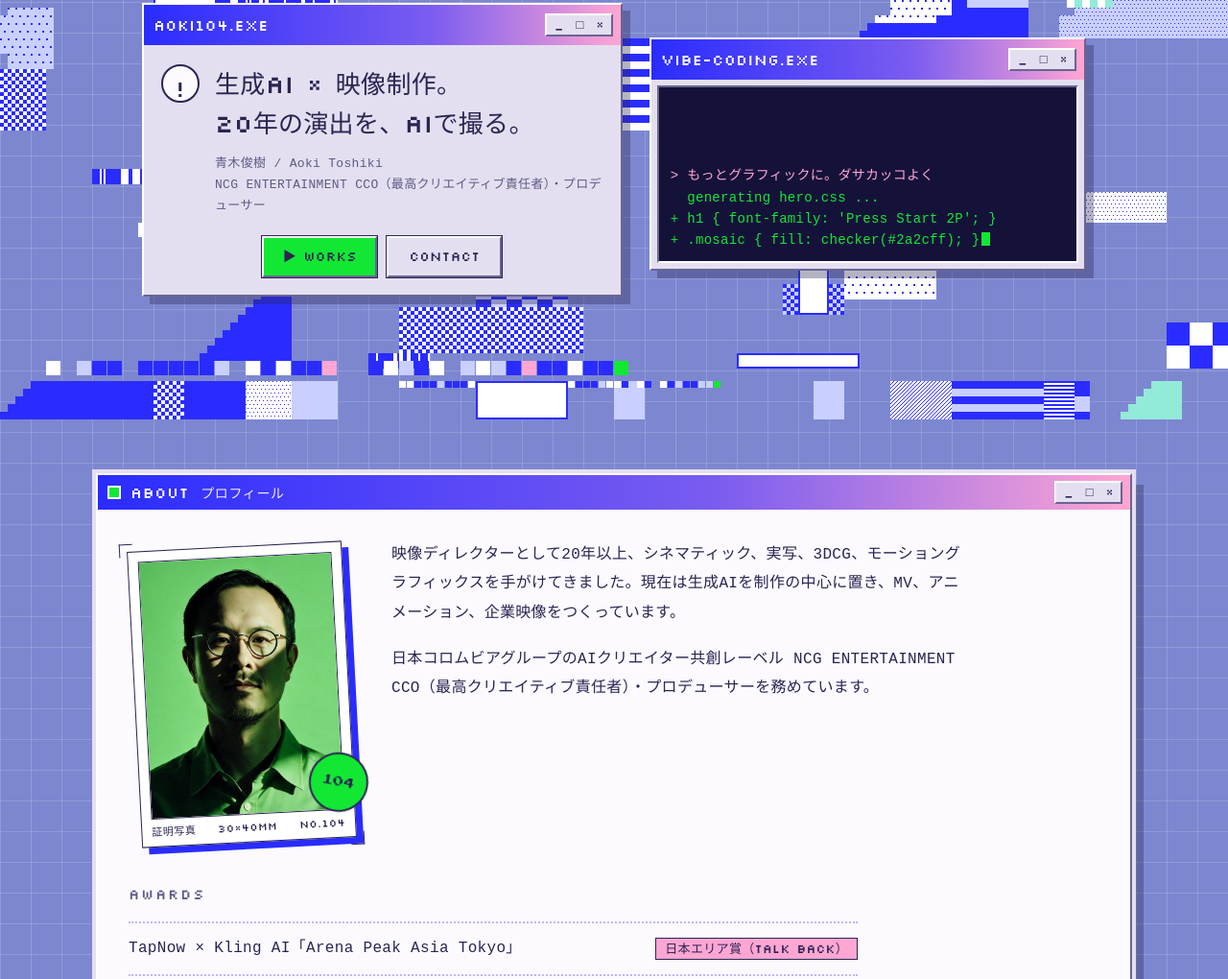
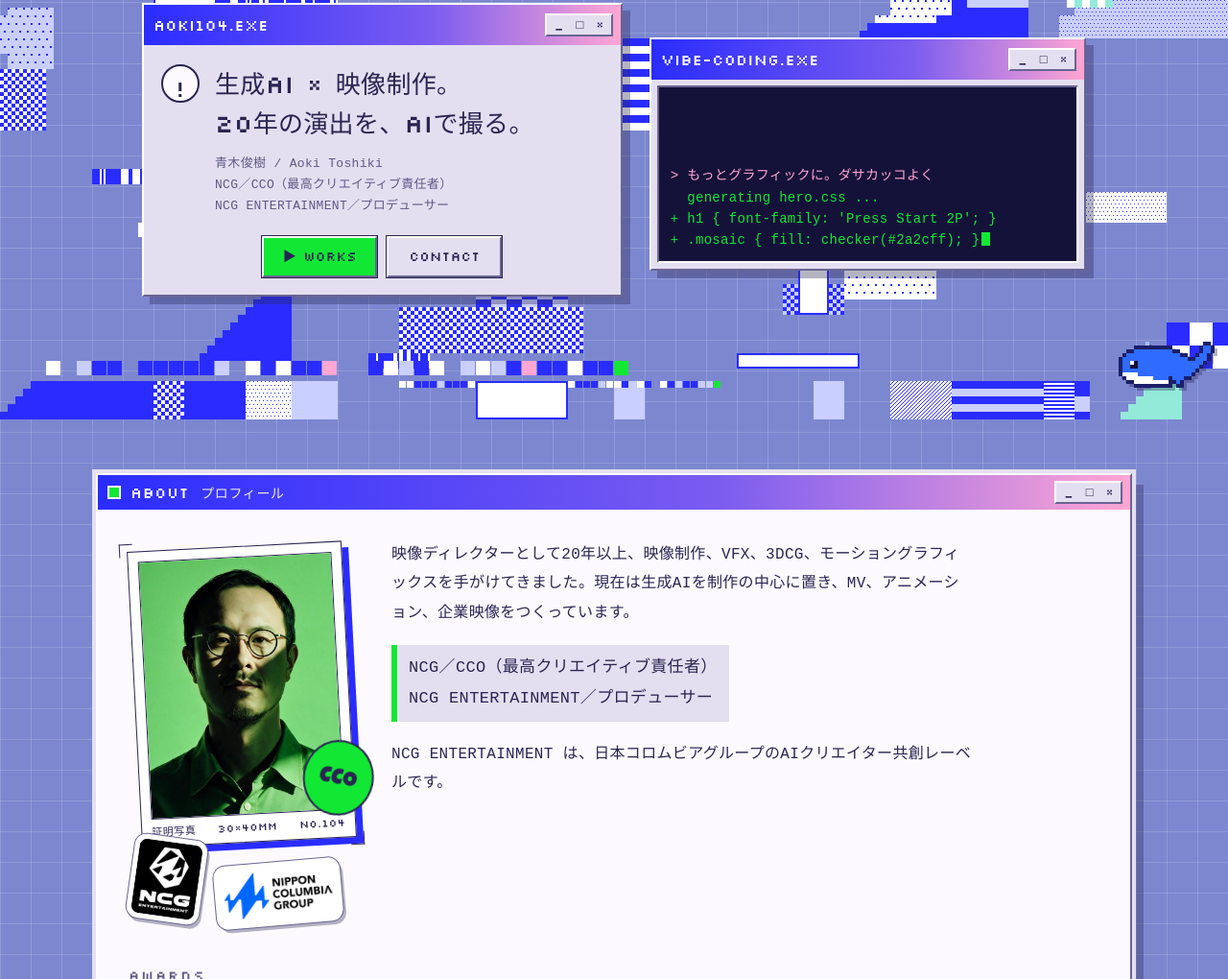
Before and after one commit to aoki104/aoki-portfolio, a plain HTML site: page index.html in a window 1280 px wide. Shown: the part 382-1402 px from the top of the page at 96% size. Drawn offline with Linux system fonts and the light colour scheme; a web font is replaced by a local one.

Commit message:
Titles, VFX, logo stickers, CCO stamp, pixel whale and peeking dolphins
Co-Authored-By: Claude Fable 5.2 <noreply@anthropic.com>
Claude-Session: https://claude.ai/code/session_01Rv3VSycfSpbcQ5uWx2edqw

```diff
--- a/index.html
+++ b/index.html
@@ -7,7 +7,7 @@
 <meta name="description" content="AoKi¹⁰⁴（青木俊樹）生成AI × 映像制作。MV、アニメーション、企業映像のディレクション。">
 <link rel="preconnect" href="https://fonts.googleapis.com">
 <link rel="preconnect" href="https://fonts.gstatic.com" crossorigin>
-<link href="https://fonts.googleapis.com/css2?family=DotGothic16&family=Press+Start+2P&family=Silkscreen:wght@400;700&display=swap" rel="stylesheet">
+<link href="https://fonts.googleapis.com/css2?family=DotGothic16&family=Luckiest+Guy&family=Press+Start+2P&family=Silkscreen:wght@400;700&display=swap" rel="stylesheet">
 <style>
 /* Layout idea: a newtro desktop crossed with a two-colour pixel poster. Periwinkle wallpaper, old-style
    program windows, and generated mosaics of checker, stripe and dot blocks in electric blue.
@@ -255,6 +255,32 @@ h1 sup { font-size: .36em; top: 0; margin-left: .1em; }
 @media (prefers-reduced-motion: reduce) {
   .id-photo::before, .id-photo::after { animation: none; }
 }
+
+/* Stamp, stickers */
+.idcard::after { content: "CCO"; width: 70px; height: 70px; right: -22px; bottom: 22px; font-family: "Luckiest Guy", "Arial Black", Impact, sans-serif; font-size: 23px; letter-spacing: .02em; padding-top: 5px; }
+.about .titles { font-size: 17px; line-height: 1.9; padding: 8px 12px; border-left: 6px solid var(--accent); background: var(--win); width: fit-content; max-width: 100%; }
+.stickers { position: relative; z-index: 1; display: flex; gap: 12px; align-items: flex-start; margin: 4px 0 0 2px; }
+.sticker { display: block; background: #fff; padding: 5px; border-radius: 12px; box-shadow: 0 0 0 1px var(--edge-dark), 3px 4px 0 rgba(42, 37, 82, .35); }
+.sticker img { display: block; width: 100%; height: auto; border-radius: 8px; }
+.sticker.ncg { width: 76px; transform: rotate(8deg); margin-top: -10px; }
+.sticker.grp { width: 132px; transform: rotate(-5deg); margin-top: 16px; }
+
+/* Pixel pets */
+section { position: relative; }
+section > .wrap { position: relative; z-index: 1; }
+canvas.sprite { display: block; image-rendering: pixelated; }
+.whale { position: fixed; right: 14px; bottom: 14px; z-index: 9; pointer-events: none; animation: bob 2.4s steps(4, end) infinite; filter: drop-shadow(3px 3px 0 rgba(42, 37, 82, .35)); }
+@keyframes bob { 50% { transform: translateY(-6px); } }
+.peek { position: absolute; top: 0; z-index: 0; pointer-events: none; transform: translateY(8%); transition: transform .55s steps(7, end); }
+.peek.up { transform: translateY(-78%); }
+.peek.flip canvas { transform: scaleX(-1); }
+
+@media (max-width: 720px) {
+  .whale { right: 8px; bottom: 8px; }
+}
+@media (prefers-reduced-motion: reduce) {
+  .whale { animation: none; }
+}
 </style>
 </head>
 <body>
@@ -285,7 +311,7 @@ h1 sup { font-size: .36em; top: 0; margin-left: .1em; }
             <span class="q" aria-hidden="true">!</span>
             <div>
               <p class="copy">生成AI × 映像制作。<br>20年の演出を、AIで撮る。</p>
-              <p class="who">青木俊樹 / Aoki Toshiki<br>NCG ENTERTAINMENT CCO（最高クリエイティブ責任者）・プロデューサー</p>
+              <p class="who">青木俊樹 / Aoki Toshiki<br>NCG／CCO（最高クリエイティブ責任者）<br>NCG ENTERTAINMENT／プロデューサー</p>
             </div>
           </div>
           <div class="dialog-actions">
@@ -311,13 +337,20 @@ h1 sup { font-size: .36em; top: 0; margin-left: .1em; }
       <div class="cols">
         <div class="body">
           <div class="about-grid">
-            <figure class="idcard">
+            <div class="id-col">
+              <figure class="idcard">
               <div class="id-photo"><img src="id-photo.jpg" alt="青木俊樹のポートレート" width="600" height="800"></div>
               <figcaption class="mono"><span>証明写真</span><span>30×40mm</span><span>No.104</span></figcaption>
             </figure>
+              <div class="stickers">
+                <span class="sticker ncg"><img src="sticker-ncg-ent.png" alt="NCG ENTERTAINMENT" width="320" height="377"></span>
+                <span class="sticker grp"><img src="sticker-nc-group.png" alt="NIPPON COLUMBIA GROUP" width="520" height="236"></span>
+              </div>
+            </div>
             <div>
-              <p>映像ディレクターとして20年以上、シネマティック、実写、3DCG、モーショングラフィックスを手がけてきました。現在は生成AIを制作の中心に置き、MV、アニメーション、企業映像をつくっています。</p>
-              <p>日本コロムビアグループのAIクリエイター共創レーベル NCG ENTERTAINMENT CCO（最高クリエイティブ責任者）・プロデューサーを務めています。</p>
+              <p>映像ディレクターとして20年以上、映像制作、VFX、3DCG、モーショングラフィックスを手がけてきました。現在は生成AIを制作の中心に置き、MV、アニメーション、企業映像をつくっています。</p>
+              <p class="titles">NCG／CCO（最高クリエイティブ責任者）<br>NCG ENTERTAINMENT／プロデューサー</p>
+              <p>NCG ENTERTAINMENT は、日本コロムビアグループのAIクリエイター共創レーベルです。</p>
             </div>
           </div>
 
@@ -692,6 +725,93 @@ document.querySelectorAll('img[data-yt]').forEach(function (img) {
   }
   next();
 })();
+
+// Pixel pets, drawn here from small character maps. A whale stays fixed in the corner of the screen;
+// dolphins pop up from behind the windows now and then.
+(function () {
+  var PAL = { d: '#1b1f6b', b: '#2f6bff', l: '#9fc2ff', w: '#ffffff', k: '#15123a', t: '#35c3e8', u: '#bff0ff' };
+  var WHALE = [
+    '......l.l',
+    '.......l',
+    '.......l..............dd',
+    '....dddddddddd.......dbbd',
+    '..ddbbbbbbbbbbdd.....dbbd',
+    '.dbbbbbbbbbbbbbbdd..dbbd',
+    'dbbbbbbbbbbbbbbbbbddbbbd',
+    'dbbwkbbbbbbbbbbbbbbbbbd',
+    'dbbkkbbbbbbbbbbbbbbbbd',
+    'dbbbbbbbbbbbbbbbbbbbd',
+    'dwwwwbbbbbbbbbbbbbbd',
+    '.dwwwwwwwbbbbdbbbdd',
+    '..ddwwwwwwwwwddbd',
+    '....dddddddddd.dd'
+  ];
+  var DOLPHIN = [
+    '......dddd',
+    '....ddttttdd',
+    '...dttttttttd',
+    '..dttttttttttd',
+    '.dttwkttttttttd',
+    'ddttkktttttttttd',
+    'duuuttttttttttttd',
+    '.ddduuttttttttttd',
+    '...duuuttttttttd',
+    '...duuuutttttttdd',
+    '...duuuuttttttttdd',
+    '...duuuutttttttd',
+    '...duuuuttttttd',
+    '...duuuuttttttd',
+    '...duuuuttttttd',
+    '...duuuuttttttd'
+  ];
+  function sprite(rows, scale, skip) {
+    var w = 0, cv = document.createElement('canvas'), ctx, x, y, c;
+    rows.forEach(function (r) { w = Math.max(w, r.length); });
+    cv.width = w; cv.height = rows.length; cv.className = 'sprite';
+    cv.style.width = w * scale + 'px'; cv.style.height = rows.length * scale + 'px';
+    ctx = cv.getContext('2d');
+    cv.redraw = function (skipRows) {
+      ctx.clearRect(0, 0, w, rows.length);
+      for (y = skipRows || 0; y < rows.length; y++) for (x = 0; x < rows[y].length; x++) {
+        c = PAL[rows[y].charAt(x)];
+        if (c) { ctx.fillStyle = c; ctx.fillRect(x, y, 1, 1); }
+      }
+    };
+    cv.redraw(skip);
+    return cv;
+  }
+  var small = window.matchMedia('(max-width: 720px)').matches;
+  var still = window.matchMedia('(prefers-reduced-motion: reduce)').matches;
+
+  // Whale: fixed to the screen corner, spouting.
+  var box = document.createElement('div'); box.className = 'whale'; box.setAttribute('aria-hidden', 'true');
+  var whale = sprite(WHALE, small ? 3 : 4, 0), spout = true;
+  box.appendChild(whale); document.body.appendChild(box);
+  if (still) return;
+  setInterval(function () { spout = !spout; whale.redraw(spout ? 0 : 0); if (!spout) { var c = whale.getContext('2d'); c.clearRect(0, 0, whale.width, 2); } }, 700);
+
+  // Dolphins: one at a time, from behind a window that is on screen.
+  var busy = false;
+  function peek() {
+    if (busy || document.hidden) return;
+    var wins = [].slice.call(document.querySelectorAll('section')).filter(function (sec) {
+      var top = sec.getBoundingClientRect().top; return top > 110 && top < window.innerHeight - 40;
+    });
+    if (!wins.length) return;
+    var sec = wins[Math.floor(Math.random() * wins.length)], win = sec.querySelector('.wrap');
+    var el = document.createElement('div'); el.className = 'peek' + (Math.random() < .5 ? ' flip' : ''); el.setAttribute('aria-hidden', 'true');
+    var cv = sprite(DOLPHIN, small ? 3 : 4, 0);
+    el.appendChild(cv);
+    var span = Math.max(0, win.offsetWidth - parseInt(cv.style.width, 10) - 40);
+    el.style.left = (win.offsetLeft + 20 + Math.random() * span) + 'px';
+    sec.appendChild(el);
+    busy = true;
+    requestAnimationFrame(function () { requestAnimationFrame(function () { el.classList.add('up'); }); });
+    setTimeout(function () { el.classList.remove('up'); }, 1500 + Math.random() * 1400);
+    setTimeout(function () { el.remove(); busy = false; }, 3800);
+  }
+  (function loop() { peek(); setTimeout(loop, 3500 + Math.random() * 5000); })();
+})();
 </script>
 </body>
 </html>
```
Also changed, not shown: sticker-nc-group.png (added), sticker-ncg-ent.png (added).
